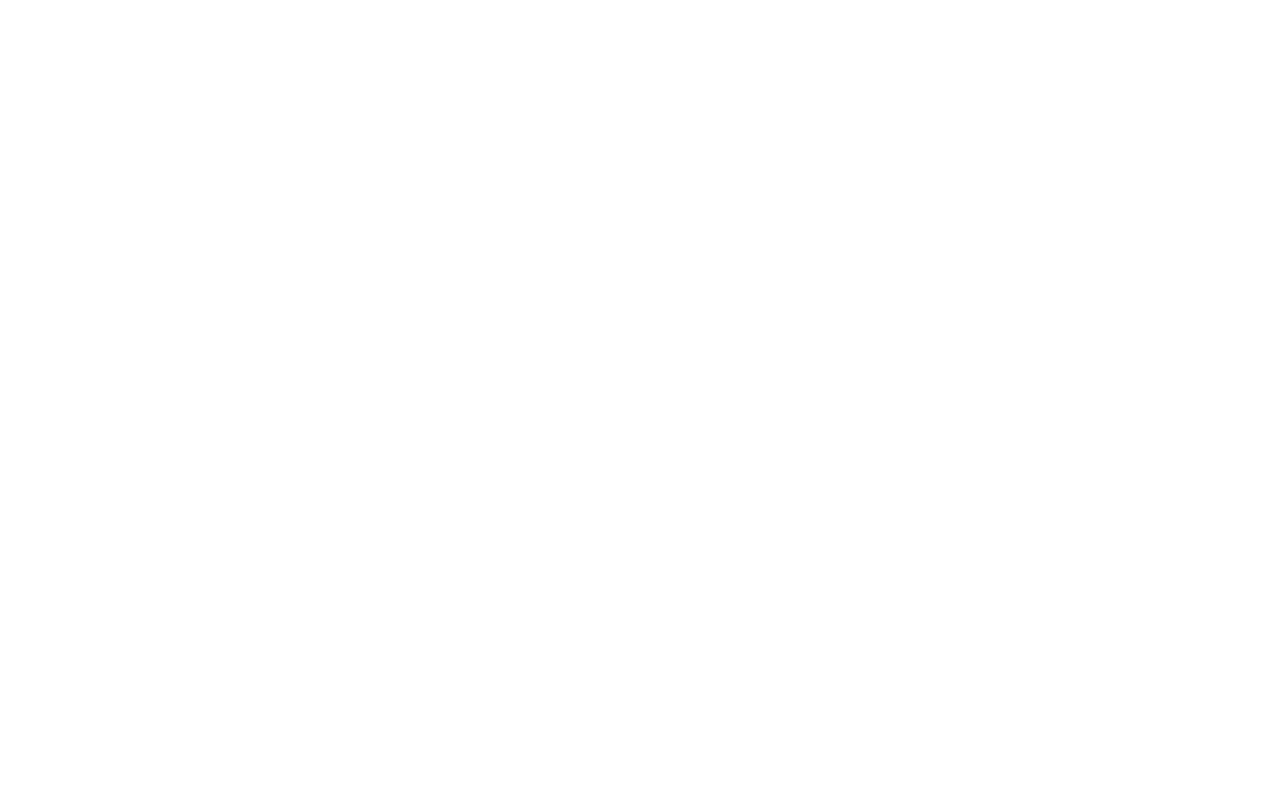
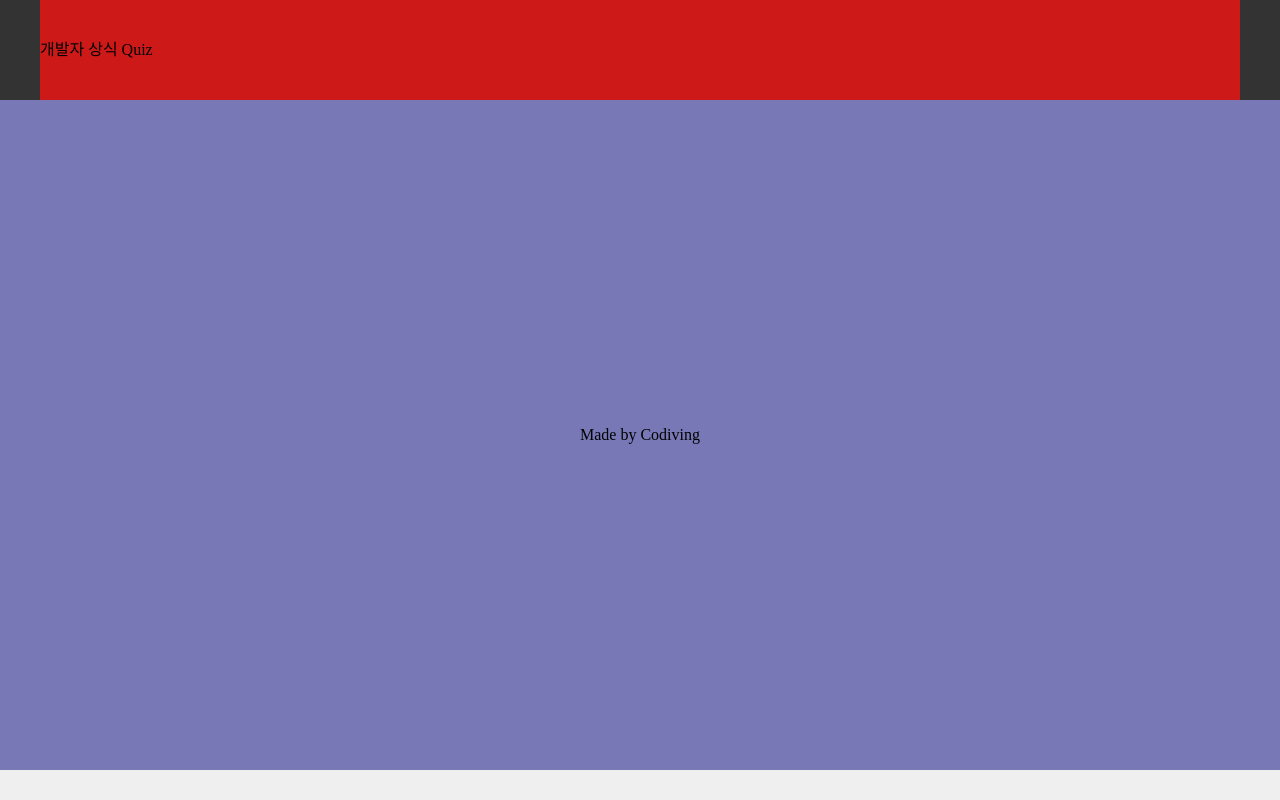
Before and after one commit to Codiving/developer-quiz, a Next.js app: page / in a window 1280 px wide. Built offline with nearby package versions, Linux system fonts and the light colour scheme.

Commit message:
전체 layout 추가
구분을 위해 backgroundColor 추가

```diff
--- a/pages/_app.tsx
+++ b/pages/_app.tsx
@@ -1,12 +1,15 @@
 import { Global } from "@emotion/react";
 import type { AppProps } from "next/app";
+import { Footer, Header } from "src/layout";
 import resetCss from "src/styles/reset";
 
 function MyApp({ Component, pageProps }: AppProps) {
   return (
     <>
       <Global styles={resetCss} />
+      <Header />
       <Component {...pageProps} />
+      <Footer />
     </>
   );
 }
--- a/src/styles/reset.ts
+++ b/src/styles/reset.ts
@@ -136,6 +136,7 @@
     min-height: 100vh;
     display: grid;
     grid-template-rows: 100px 1fr 30px;
+    background-color: #efefef;
   }
 `;
 
```
